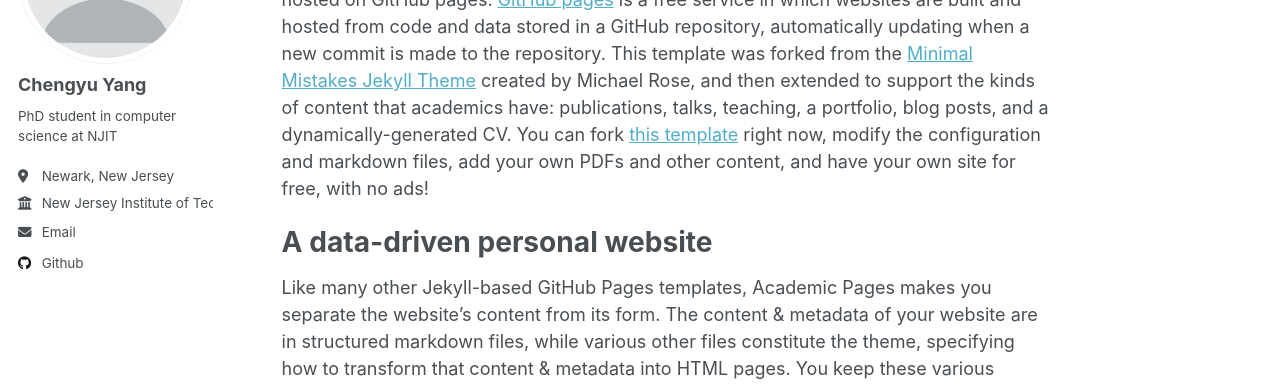
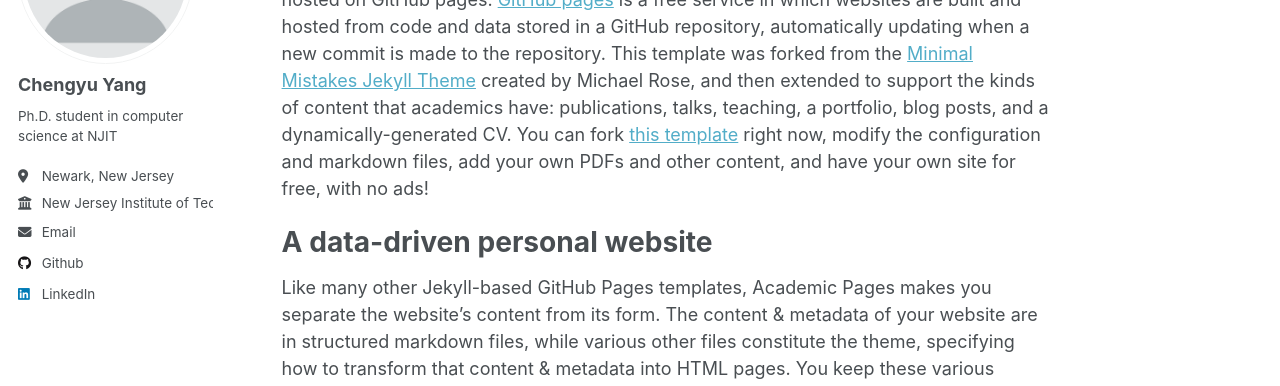
Before and after one commit to cyang322/cyang322.github.io, a Jekyll site: the page built from _pages/about.md, in a window 1280 px wide. Shown: the part 217-603 px from the top of the page. Built offline with Jekyll 4.4.1, drawn with Linux system fonts in a browser that asks for light colours.

Commit message:
Update _config.yml

```diff
--- a/_config.yml
+++ b/_config.yml
@@ -24,7 +24,7 @@ author:
   avatar           : "profile.png"
   name             : "Chengyu Yang"
   pronouns         : # example: "she/her"
-  bio              : "PhD student in computer science at NJIT"
+  bio              : "Ph.D. student in computer science at NJIT"
   location         : "Newark, New Jersey"
   employer         : "New Jersey Institute of Technology"
   uri              : # URL
@@ -58,7 +58,8 @@ author:
   keybase          : # Username
   instagram        : # Username
   lastfm           : # Username
-  linkedin         : # Username
+  linkedin         : "https://www.linkedin.com/in/chengyu-yang-754259329"
+
   mastodon         : # URL
   medium           : # URL
   pinterest        : # Username
```
